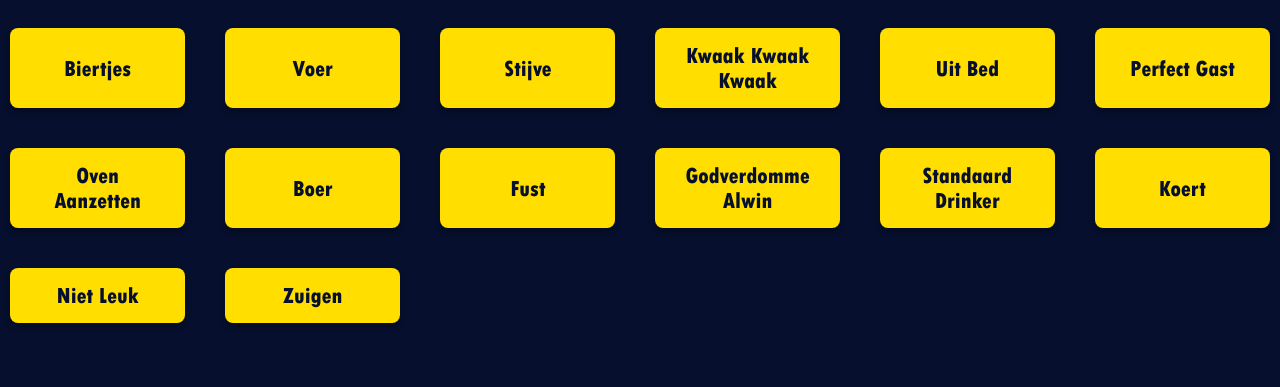
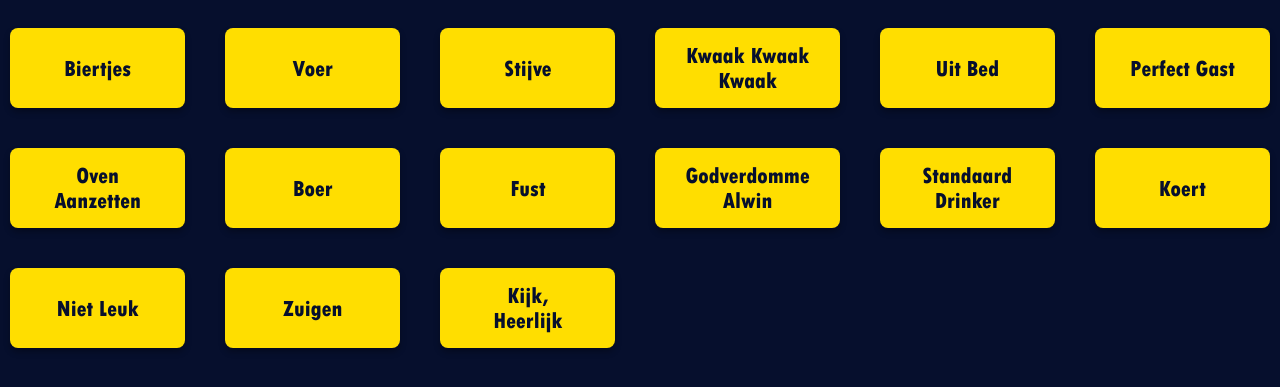
Before and after one commit to CLUB9-2/website, a plain HTML site: page soundboard.html in a window 1280 px wide. Shown: the part 241-628 px from the top of the page. Drawn offline with Linux system fonts and the light colour scheme.

Commit message:
Update soundboard.html

```diff
--- a/soundboard.html
+++ b/soundboard.html
@@ -45,6 +45,7 @@
     <button data-sound="sounds/meneerdepraeses.mp3">Koert</button>
     <button data-sound="sounds/nietleuk.mp3">Niet Leuk</button>
     <button data-sound="sounds/zuigen.mp3">Zuigen</button>
+    <button data-sound="sounds/kijkheerlijk.mp3">Kijk, Heerlijk</button>
 
   </div>
 </main>
```
